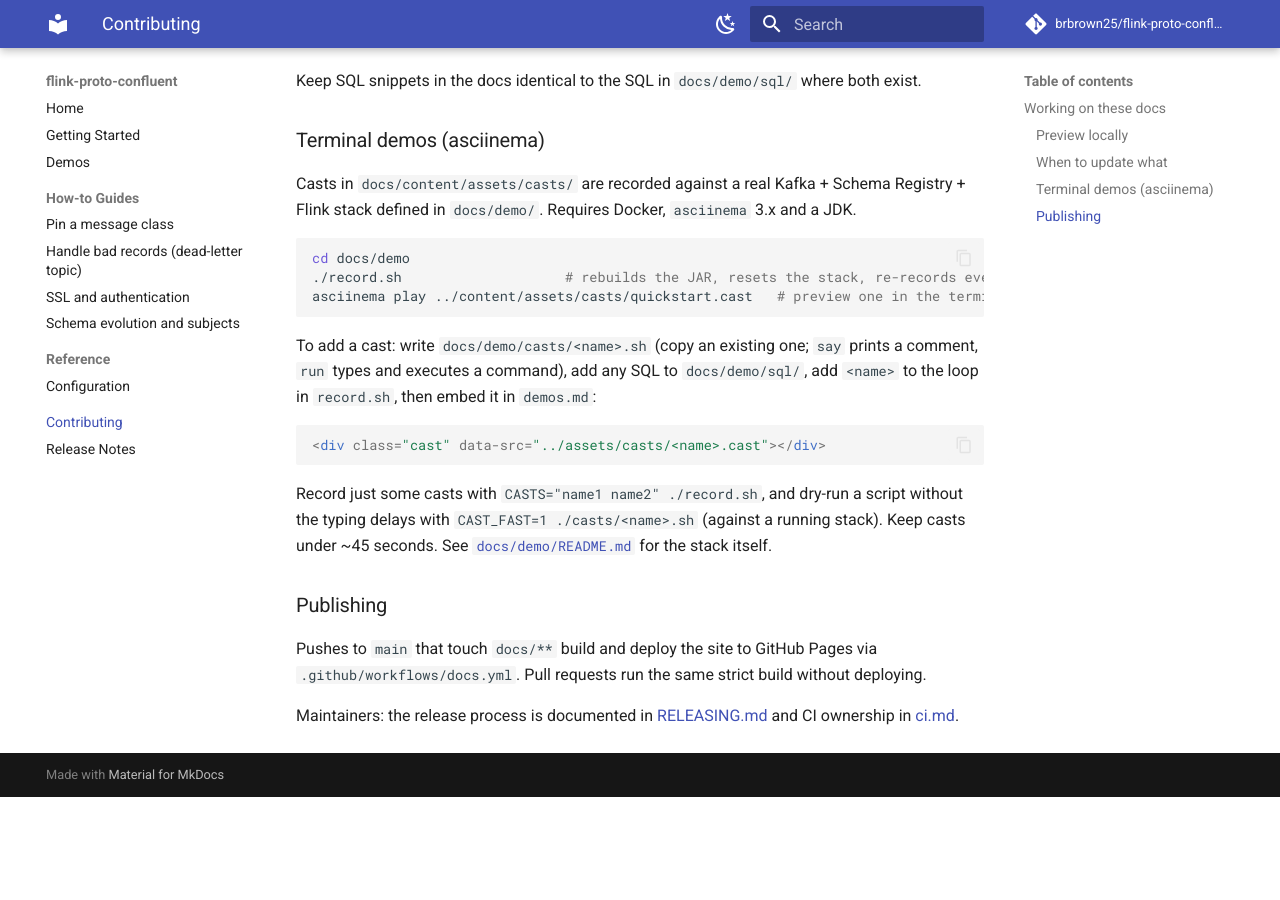
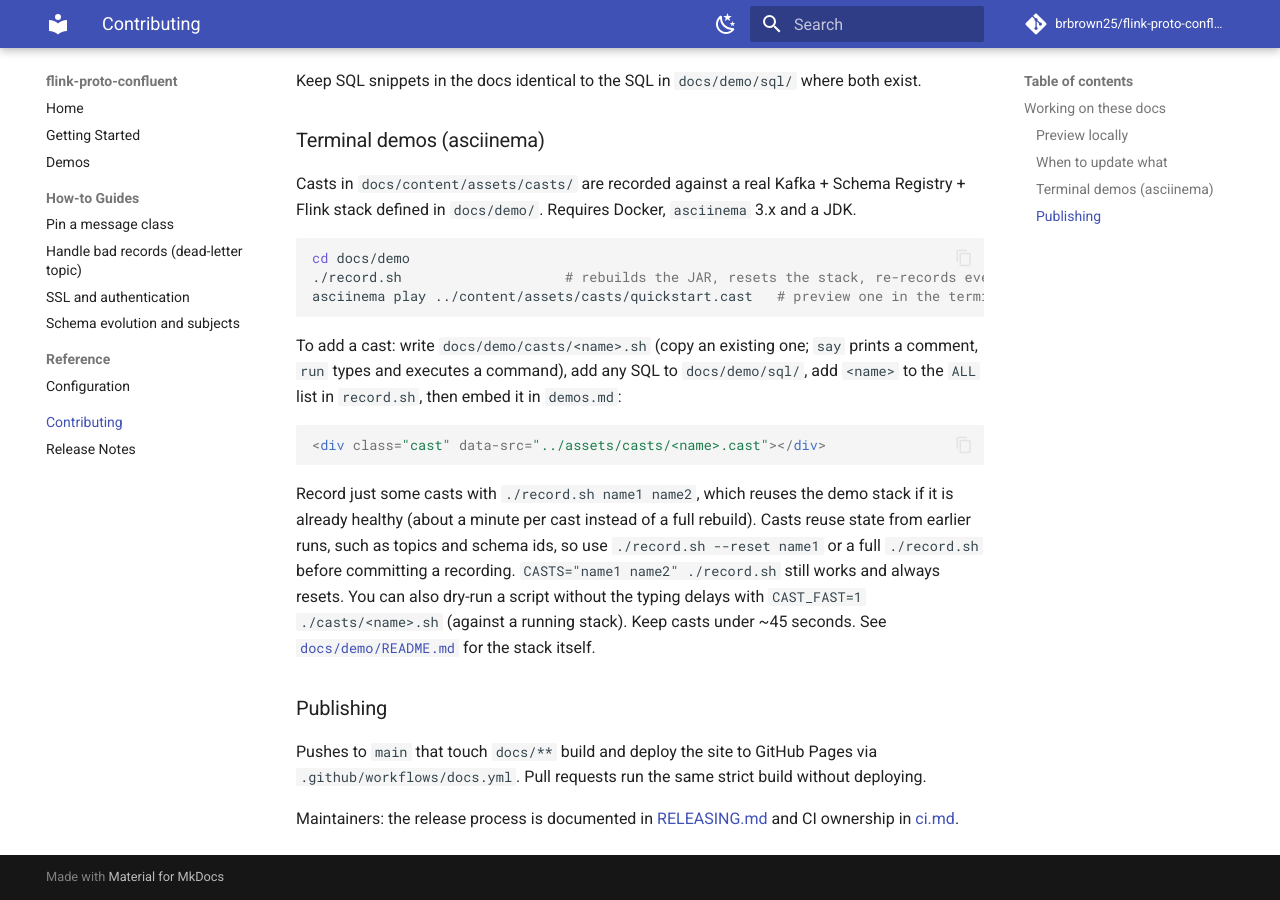
Before and after one commit to brbrown25/flink-proto-confluent, an MkDocs documentation site: the page built from docs/content/contributing.md, in a window 1280 px wide and 900 px high, scrolled down 1022 px. Built offline with MkDocs 1.6.1 and Material for MkDocs 9.7.7, drawn with Linux system fonts in a browser that asks for light colours; nearby versions of some CDN libraries; library files that are not in the unit come from our copies; comment, search, counter and statistics services are not loaded; before the commit the page ends 1819 px from its top, so only the background shows below that.

Commit message:
feat(docs): record.sh accepts cast names and reuses a healthy stack. NOTICKET.
Closes #129

Co-Authored-By: Claude Sonnet 5.5 <noreply@anthropic.com>

````diff
--- a/docs/content/contributing.md
+++ b/docs/content/contributing.md
@@ -43,13 +43,13 @@ cd docs/demo
 asciinema play ../content/assets/casts/quickstart.cast   # preview one in the terminal
 ```
 
-To add a cast: write `docs/demo/casts/<name>.sh` (copy an existing one; `say` prints a comment, `run` types and executes a command), add any SQL to `docs/demo/sql/`, add `<name>` to the loop in `record.sh`, then embed it in `demos.md`:
+To add a cast: write `docs/demo/casts/<name>.sh` (copy an existing one; `say` prints a comment, `run` types and executes a command), add any SQL to `docs/demo/sql/`, add `<name>` to the `ALL` list in `record.sh`, then embed it in `demos.md`:
 
 ```html
 <div class="cast" data-src="../assets/casts/<name>.cast"></div>
 ```
 
-Record just some casts with `CASTS="name1 name2" ./record.sh`, and dry-run a script without the typing delays with `CAST_FAST=1 ./casts/<name>.sh` (against a running stack). Keep casts under ~45 seconds. See [`docs/demo/README.md`](https://github.com/brbrown25/flink-proto-confluent/blob/main/docs/demo/README.md) for the stack itself.
+Record just some casts with `./record.sh name1 name2`, which reuses the demo stack if it is already healthy (about a minute per cast instead of a full rebuild). Casts reuse state from earlier runs, such as topics and schema ids, so use `./record.sh --reset name1` or a full `./record.sh` before committing a recording. `CASTS="name1 name2" ./record.sh` still works and always resets. You can also dry-run a script without the typing delays with `CAST_FAST=1 ./casts/<name>.sh` (against a running stack). Keep casts under ~45 seconds. See [`docs/demo/README.md`](https://github.com/brbrown25/flink-proto-confluent/blob/main/docs/demo/README.md) for the stack itself.
 
 ### Publishing
 
````
Also changed, not shown: docs/demo/README.md (+1 -0 lines), 1 other file.
